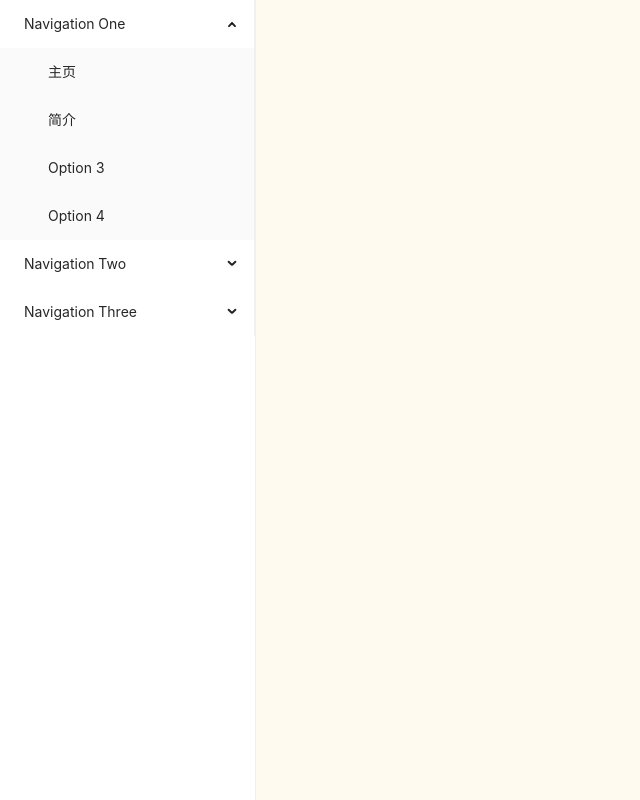
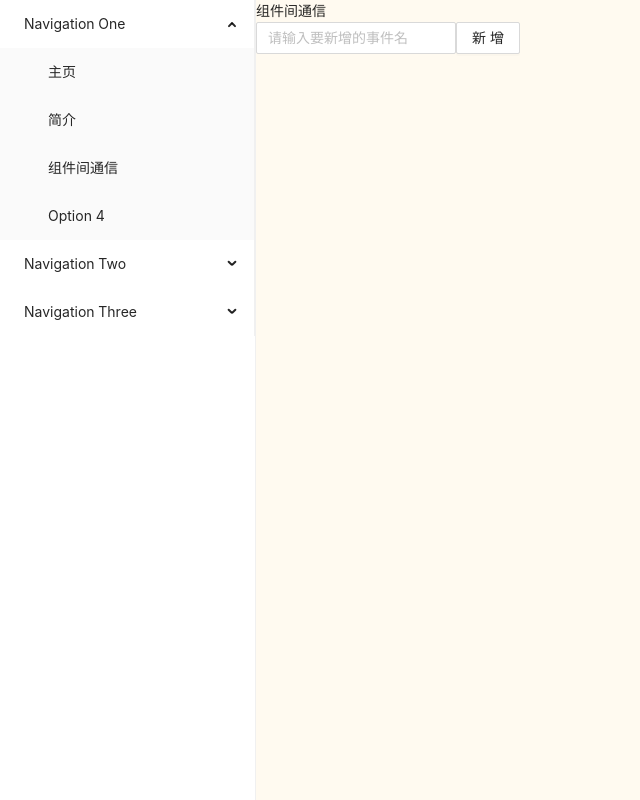
Before and after one commit to ANNNYG/study-react, a React (Create React App) app: page /home/Communication in a window 1280 px wide. Shown: the whole page, without its empty margins (0-640 px from the left). Built offline with nearby package versions, Linux system fonts and the light colour scheme.

Commit message:
no message

```diff
--- /dev/null
+++ b/src/views/Communication/components/AddEvent/index.css
@@ -0,0 +1,4 @@
+.AddEvent_input {
+    height: 300px;
+    width: 300px;
+}
--- /dev/null
+++ b/src/views/Communication/components/AddEvent/index.jsx
@@ -0,0 +1,25 @@
+import React, { useState } from 'react'
+
+import { Input } from 'antd';
+import { Button } from 'antd';
+import './index.css'
+
+
+
+export default function AddEvent() {
+    const [inp, setInp] = useState(0)
+    //输入框绑定
+    const handeInput = (e) => {
+        setInp(e.target.value)
+        console.log(inp)
+    }
+    const handeAdd = () => {
+        console.log(inp)
+    }
+    return (
+        <div className='AddEvent_input'>
+            <Input placeholder="请输入要新增的事件名" style={{ width: '200px' }} onInput={handeInput} />
+            <Button onClick={handeAdd}>新增</Button>
+        </div>
+    )
+}
--- /dev/null
+++ b/src/views/Communication/index.jsx
@@ -0,0 +1,13 @@
+import React from 'react'
+
+/* 引入子组件 */
+import AddEvent from './components/AddEvent'
+
+export default function index() {
+    return (
+        <div>
+            组件间通信
+            <AddEvent />
+        </div>
+    )
+}
--- a/src/views/HomePage/index.jsx
+++ b/src/views/HomePage/index.jsx
@@ -7,6 +7,7 @@ import { Menu } from 'antd'; //组件库引入导航栏
 //引入自定义组件
 import HomeLeft from '../Home/index'
 import SonHome from '../SonHome/index'
+import Communication from '../Communication/index'
 
 
 
@@ -42,7 +43,7 @@ export default function HomePage() {
                     <SubMenu key="sub1" title="Navigation One">
                         <Menu.Item key="home">主页</Menu.Item>
                         <Menu.Item key="SonHome">简介</Menu.Item>
-                        <Menu.Item key="3">Option 3</Menu.Item>
+                        <Menu.Item key="Communication">组件间通信</Menu.Item>
                         <Menu.Item key="4">Option 4</Menu.Item>
                     </SubMenu>
                     <SubMenu key="sub2" title="Navigation Two">
@@ -70,6 +71,9 @@ export default function HomePage() {
                     <Route exact path='/home/SonHome'>
                         <SonHome></SonHome>
                     </Route>
+                    <Route exact path='/home/Communication'>
+                        <Communication></Communication>
+                    </Route>
                 </Switch>
             </div>
         </div>
--- a/src/views/LoginPage/index.jsx
+++ b/src/views/LoginPage/index.jsx
@@ -1,6 +1,6 @@
 import React from 'react'
 import { Button } from 'antd';//引入组件库
-import { Route, useHistory } from 'react-router-dom' //使用useHistory改变路由
+import { useHistory } from 'react-router-dom' //使用useHistory改变路由
 
 import './index.css' //引入样式文件
 
```
